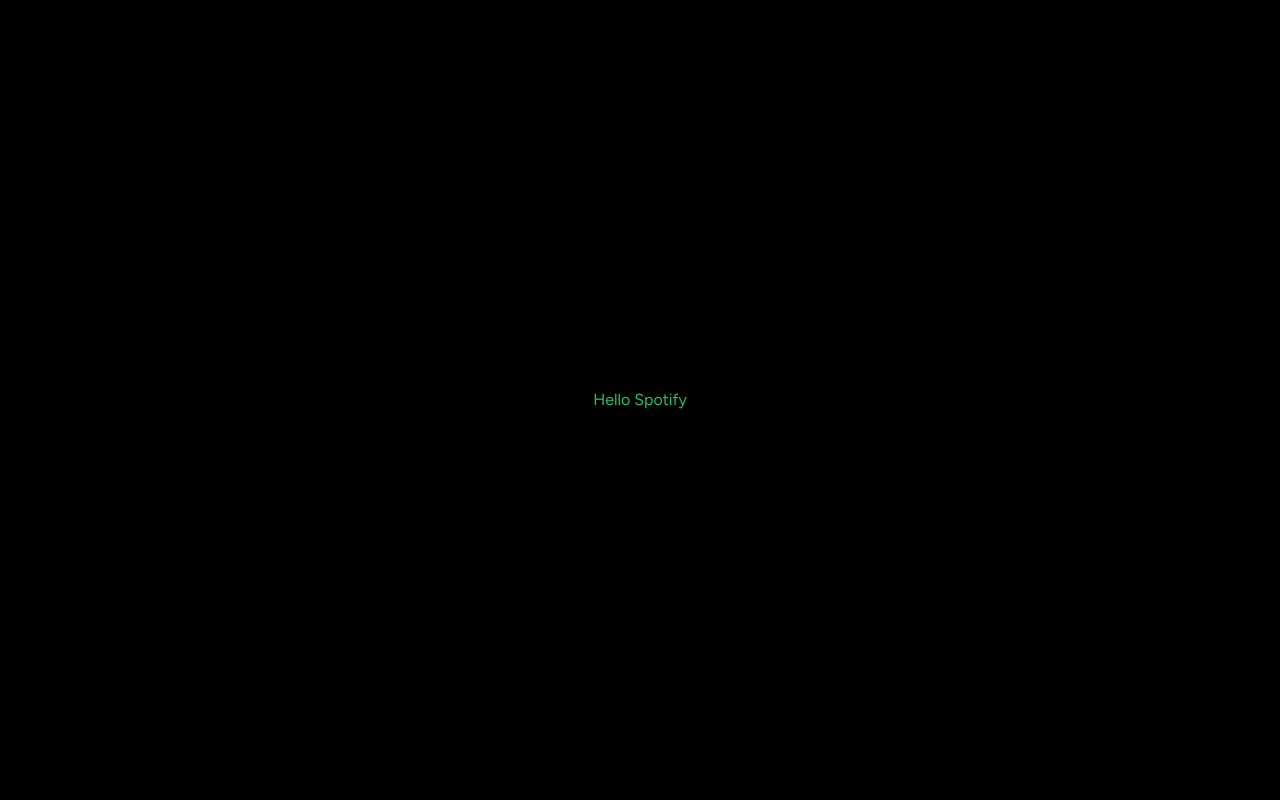
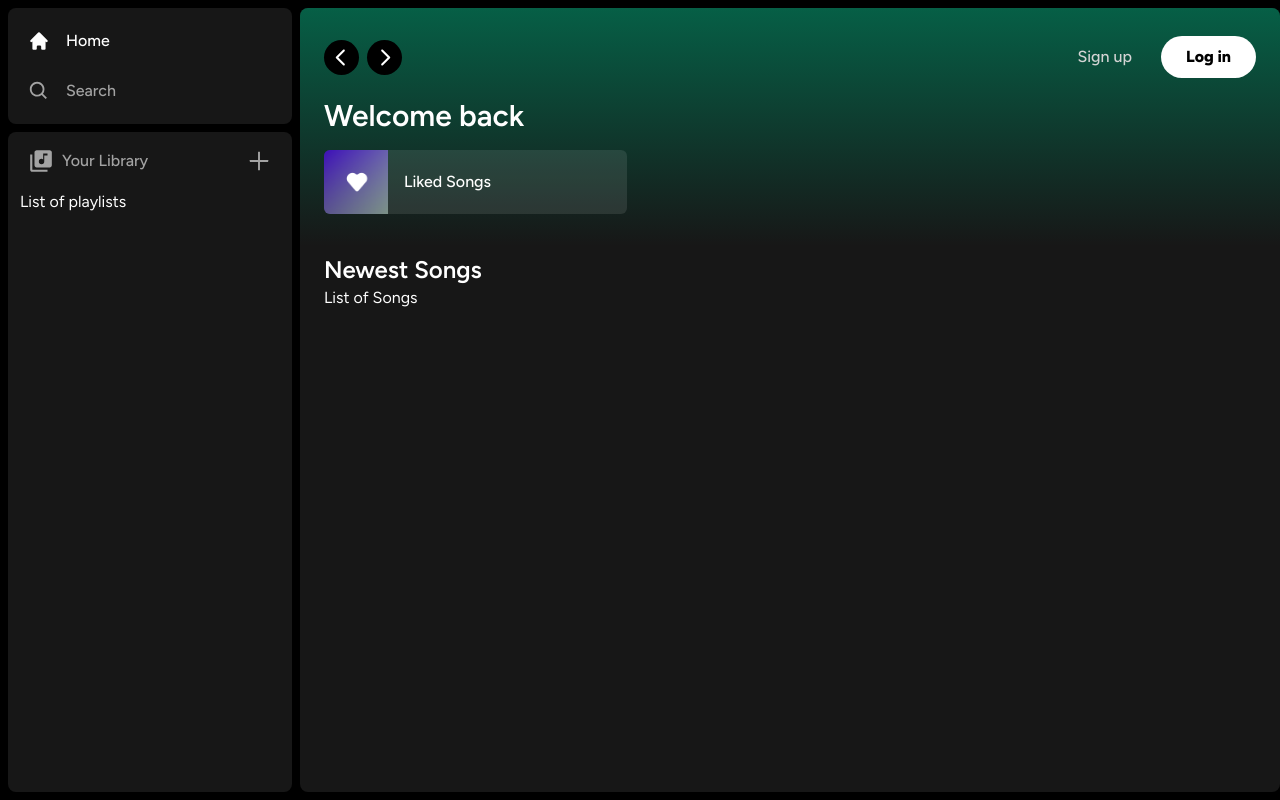
Before and after one commit to ianirudhkhabya/rhythmrealm-nextjs, a Next.js app: page / in a window 1280 px wide. Built offline with nearby package versions, Linux system fonts and the light colour scheme.

Commit message:
Add Box, Sidebar, Library, Button, ListItem components

```diff
--- a/app/(site)/page.tsx
+++ b/app/(site)/page.tsx
@@ -1,7 +1,27 @@
+import Header from "@/components/Header";
+import ListItem from "@/components/ListItem";
+
 export default function Home() {
   return (
-    <div className="text-green-500 flex items-center justify-center h-screen">
-      Hello Spotify
+    <div className="bg-neutral-900 rounded-lg h-full w-full overflow-hidden overflow-y-auto">
+      <Header>
+        <div className="mb-2">
+          <h1 className="text-white text-3xl font-semibold">Welcome back</h1>
+          <div className="grid grid-cols-1 sm:grid-cols-2 xl:grid-cols-3 2xl:grid-cols-4 gap-3 mt-4">
+            <ListItem
+              image="/image/liked.png"
+              name="Liked Songs"
+              href="liked"
+            />
+          </div>
+        </div>
+      </Header>
+      <div className="mt-2 mb-7 px-6">
+        <div className="flex justify-between items-center">
+          <h1 className="text-white text-2xl font-semibold">Newest Songs</h1>
+        </div>
+        <div>List of Songs</div>
+      </div>
     </div>
   );
 }
--- a/app/layout.tsx
+++ b/app/layout.tsx
@@ -1,6 +1,7 @@
 import type { Metadata } from "next";
 import { Figtree } from "next/font/google";
 import "./globals.css";
+import Sidebar from "@/components/Sidebar";
 
 const font = Figtree({ subsets: ["latin"] });
 
@@ -36,7 +37,9 @@
 }) {
   return (
     <html lang="en">
-      <body className={font.className}>{children}</body>
+      <body className={font.className}>
+        <Sidebar>{children}</Sidebar>
+      </body>
     </html>
   );
 }
--- /dev/null
+++ b/components/Box.tsx
@@ -0,0 +1,18 @@
+import { twMerge } from "tailwind-merge";
+
+interface BoxProps {
+  children: React.ReactNode;
+  className?: string;
+}
+
+const Box: React.FC<BoxProps> = ({ children, className }) => {
+  return (
+    <div
+      className={twMerge(`bg-neutral-900 rounded-lg h-fit w-full`, className)}
+    >
+      {children}
+    </div>
+  );
+};
+
+export default Box;
--- /dev/null
+++ b/components/Button.tsx
@@ -0,0 +1,29 @@
+import { forwardRef } from "react";
+import { twMerge } from "tailwind-merge";
+
+interface ButtonProps extends React.ButtonHTMLAttributes<HTMLButtonElement> {}
+
+const Button = forwardRef<HTMLButtonElement, ButtonProps>(
+  ({ children, className, disabled, type = "button", ...props }, ref) => {
+    return (
+      <button
+        className={twMerge(
+          `w-full rounded-full bg-green-500 border border-transparent px-3 py-3
+          disabled:cursor-not-allowed disabled:opacity-50 text-black font-extrabold hover:opacity-75
+          transition hover:scale-105`,
+          className
+        )}
+        type={type}
+        disabled={disabled}
+        ref={ref}
+        {...props}
+      >
+        {children}
+      </button>
+    );
+  }
+);
+
+Button.displayName = "Button";
+
+export default Button;
--- /dev/null
+++ b/components/Header.tsx
@@ -0,0 +1,83 @@
+"use client";
+
+import { useRouter } from "next/navigation";
+import { BiSearch } from "react-icons/bi";
+import { HiHome } from "react-icons/hi";
+import { RxCaretLeft, RxCaretRight } from "react-icons/rx";
+import { twMerge } from "tailwind-merge";
+import Button from "./Button";
+
+interface HeaderProps {
+  children: React.ReactNode;
+  className?: string;
+}
+
+const Header: React.FC<HeaderProps> = ({ children, className }) => {
+  const router = useRouter();
+
+  const handleLogout = () => {};
+
+  return (
+    <div
+      className={twMerge(
+        `h-fit bg-gradient-to-b from-emerald-800 p-6`,
+        className
+      )}
+    >
+      <div className="flex items-center justify-between w-full mb-4">
+        <div className="hidden md:flex gap-x-2 items-center">
+          <button
+            onClick={() => router.back()}
+            className="rounded-full bg-black flex justify-center items-center hover:opacity-75 transition"
+          >
+            <RxCaretLeft className="text-white" size={35} />
+          </button>
+          <button
+            className="rounded-full bg-black flex justify-center items-center hover:opacity-75
+          transition"
+          >
+            <RxCaretRight
+              onClick={() => router.forward()}
+              className="text-white"
+              size={35}
+            />
+          </button>
+        </div>
+        <div className="flex md:hidden gap-x-2 items-center">
+          <button
+            className="bg-white rounded-full flex justify-center items-center p-2 hover:opacity-75
+          transition"
+          >
+            <HiHome className="text-black" size={20} />
+          </button>
+          <button
+            className="bg-white rounded-full flex justify-center items-center p-2 hover:opacity-75
+          transition"
+          >
+            <BiSearch className="text-black" size={20} />
+          </button>
+        </div>
+        <div className="flex justify-center items-center gap-x-4">
+          <>
+            <div>
+              <Button
+                onClick={() => {}}
+                className="bg-transparent text-neutral-300 font-medium hover:text-white"
+              >
+                Sign up
+              </Button>
+            </div>
+            <div>
+              <Button onClick={() => {}} className="bg-white px-6 py-2">
+                Log in
+              </Button>
+            </div>
+          </>
+        </div>
+      </div>
+      {children}
+    </div>
+  );
+};
+
+export default Header;
--- /dev/null
+++ b/components/Library.tsx
@@ -0,0 +1,24 @@
+"use client";
+
+import { AiOutlinePlus } from "react-icons/ai";
+import { MdLibraryMusic } from "react-icons/md";
+
+const Library = () => {
+  return (
+    <div className="flex flex-col ">
+      <div className="flex justify-between items-center px-5 pt-4">
+        <div className="inline-flex items-center gap-x-2">
+          <MdLibraryMusic className="text-neutral-400" size={26} />
+          <p className="text-neutral-400 font-medium text-md"> Your Library</p>
+        </div>
+        <AiOutlinePlus
+          className="text-neutral-400 cursor-pointer hover:text-white transition"
+          size={26}
+        />
+      </div>
+      <div className="flex flex-col gap-y-2 mt-4 px-3">List of playlists</div>
+    </div>
+  );
+};
+
+export default Library;
--- /dev/null
+++ b/components/ListItem.tsx
@@ -0,0 +1,46 @@
+"use client";
+
+import Image from "next/image";
+import { useRouter } from "next/navigation";
+import { FaPlay } from "react-icons/fa";
+
+interface ListItemProps {
+  image: string;
+  name: string;
+  href: string;
+}
+
+const ListItem: React.FC<ListItemProps> = ({ image, name, href }) => {
+  const router = useRouter();
+
+  const onClick = () => {
+    router.push(href);
+  };
+
+  return (
+    <button
+      onClick={onClick}
+      className="relative group flex items-center rounded-md overflow-hidden gap-x-4 bg-neutral-100/10
+      cursor-pointer hover:bg-neutral-100/20 transition pr-4"
+    >
+      <div className="relative min-h-[64px] min-w-[64px]">
+        <Image
+          className="object-cover"
+          src={image}
+          fill
+          alt="Image"
+          sizes="(max-width: 768px) 100vw, (max-width: 1200px) 50vw, 33vw"
+        />
+      </div>
+      <p className="font-medium truncate py-5">{name}</p>
+      <div
+        className="absolute transition opacity-0 rounded-full flex items-center justify-center
+      bg-green-500 p-4 drop-shadow-md right-5 group-hover:opacity-100 hover:scale-110"
+      >
+        <FaPlay className="text-black" />
+      </div>
+    </button>
+  );
+};
+
+export default ListItem;
--- /dev/null
+++ b/components/Sidebar.tsx
@@ -0,0 +1,54 @@
+"use client";
+
+import { usePathname } from "next/navigation";
+import { useMemo } from "react";
+import { BiSearch } from "react-icons/bi";
+import { HiHome } from "react-icons/hi";
+import Box from "@/components/Box";
+import SidebarItem from "@/components/SidebarItem";
+import Library from "@/components/Library";
+
+interface SidebarProps {
+  children: React.ReactNode;
+}
+
+const Sidebar: React.FC<SidebarProps> = ({ children }) => {
+  const pathname = usePathname();
+
+  const routes = useMemo(
+    () => [
+      {
+        icon: HiHome,
+        label: "Home",
+        active: pathname !== "/search",
+        href: "/",
+      },
+      {
+        icon: BiSearch,
+        label: "Search",
+        active: pathname === "/search",
+        href: "/search",
+      },
+    ],
+    [pathname]
+  );
+  return (
+    <div className="flex h-full">
+      <div className="hidden md:flex flex-col gap-y-2 bg-black h-full w-[300px] p-2">
+        <Box>
+          <div className="flex flex-col gap-y-4 px-5 py-4">
+            {routes.map((route) => (
+              <SidebarItem key={route.label} {...route} />
+            ))}
+          </div>
+        </Box>
+        <Box className="overflow-y-auto h-full">
+          <Library />
+        </Box>
+      </div>
+      <main className="h-full flex-1 overflow-y-auto py-2">{children}</main>
+    </div>
+  );
+};
+
+export default Sidebar;
--- /dev/null
+++ b/components/SidebarItem.tsx
@@ -0,0 +1,32 @@
+import Link from "next/link";
+import { IconType } from "react-icons";
+import { twMerge } from "tailwind-merge";
+
+interface SidebarItemProps {
+  icon: IconType;
+  label: string;
+  href: string;
+  active?: boolean;
+}
+
+const SidebarItem: React.FC<SidebarItemProps> = ({
+  icon: Icon,
+  label,
+  href,
+  active,
+}) => {
+  return (
+    <Link
+      href={href}
+      className={twMerge(
+        `flex flex-row h-auto items-center w-full gap-x-4 text-md font-medium cursor-pointer hover:text-white transition text-neutral-400 py-1`,
+        active && `text-white`
+      )}
+    >
+      <Icon size={26} />
+      <p className="truncate w-full"> {label}</p>
+    </Link>
+  );
+};
+
+export default SidebarItem;
```
Also changed, not shown: package.json (+6 -4 lines), public/image/liked.png (added), 1 other file (tests, documents, lock files or other folders).
